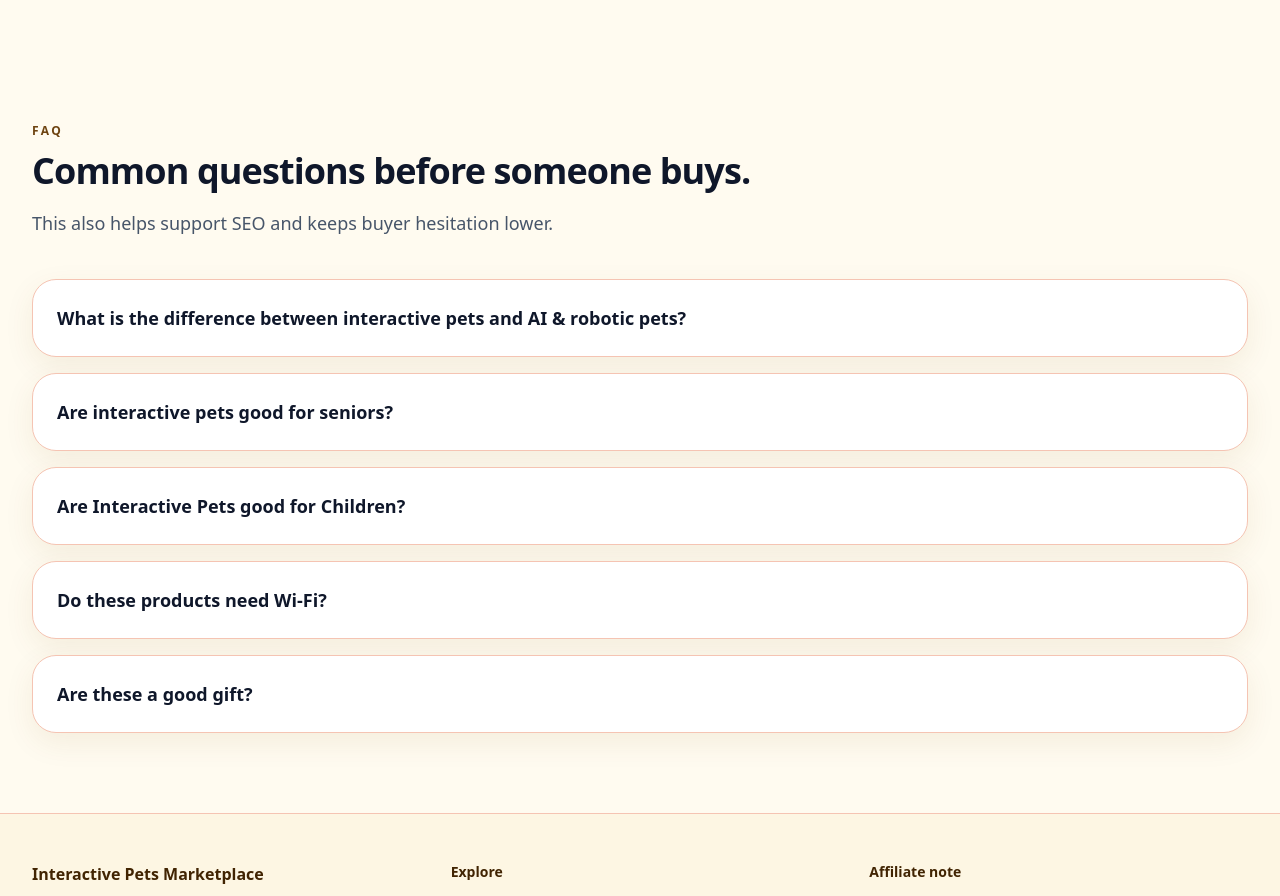
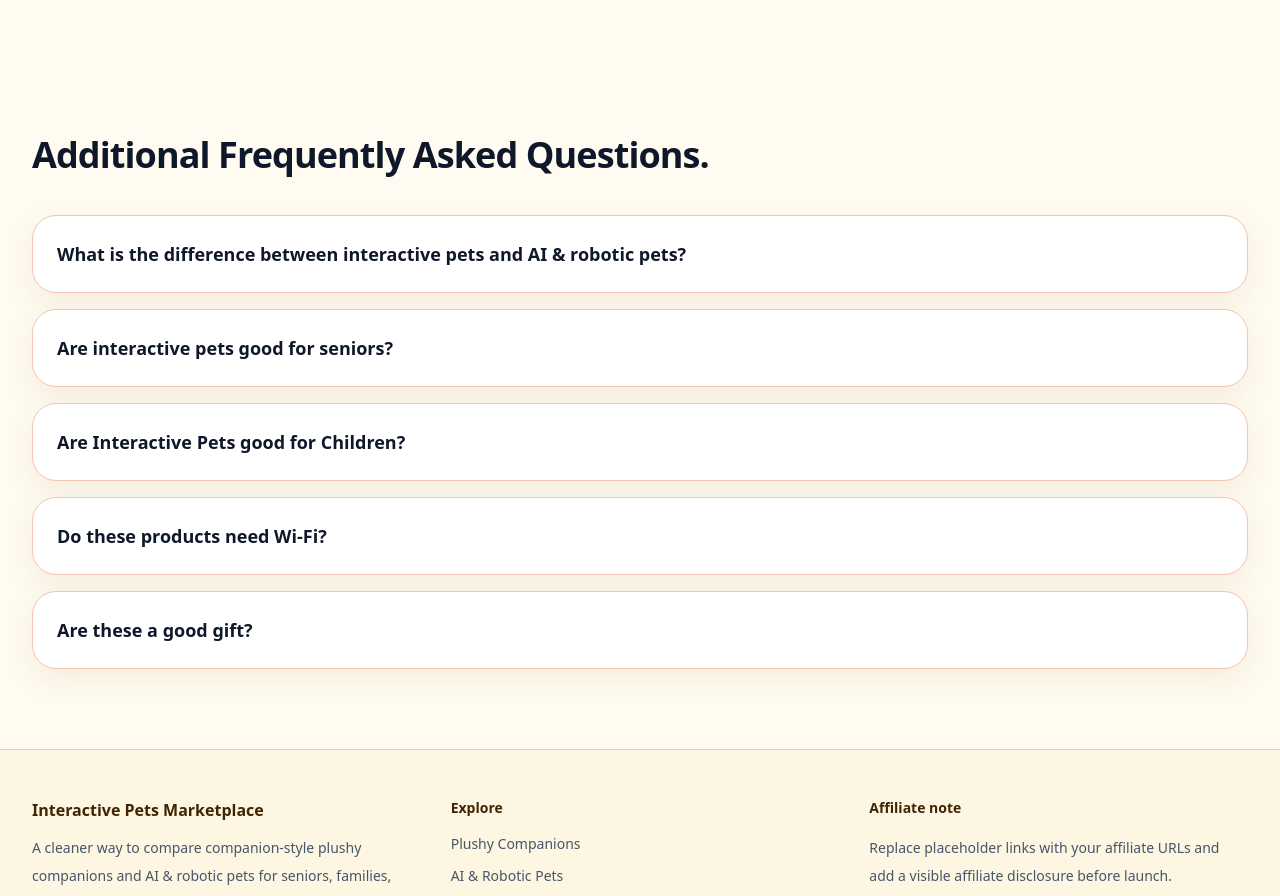
Before and after one commit to timsthomasson-cpu/Interactive-Pet-Marketplace, a Next.js app: page /questions in a window 1280 px wide. Shown: the part 2460-3356 px from the top of the page. Built offline with nearby package versions, Linux system fonts and the light colour scheme.

Commit message:
Warm golden redesign, product images, layout cleanup

```diff
--- a/components/faq.tsx
+++ b/components/faq.tsx
@@ -13,11 +13,7 @@ export function FAQSection() {
   return (
     <section className="section-pad">
       <div className="container-shell">
-        <SectionHeading
-          eyebrow="FAQ"
-          title="Common questions before someone buys."
-          text="This also helps support SEO and keeps buyer hesitation lower."
-        />
+        <SectionHeading title="Additional Frequently Asked Questions." />
         <div className="mt-10 space-y-4">
           {items.map((faq) => (
             <details key={faq.q} className="card p-6">
```
Also changed, not shown: 1 other file (tests, documents, lock files or other folders).
